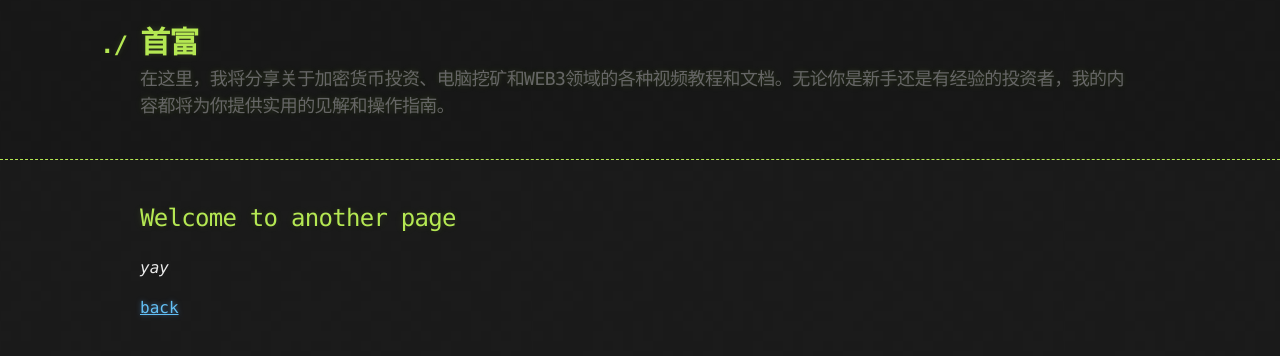
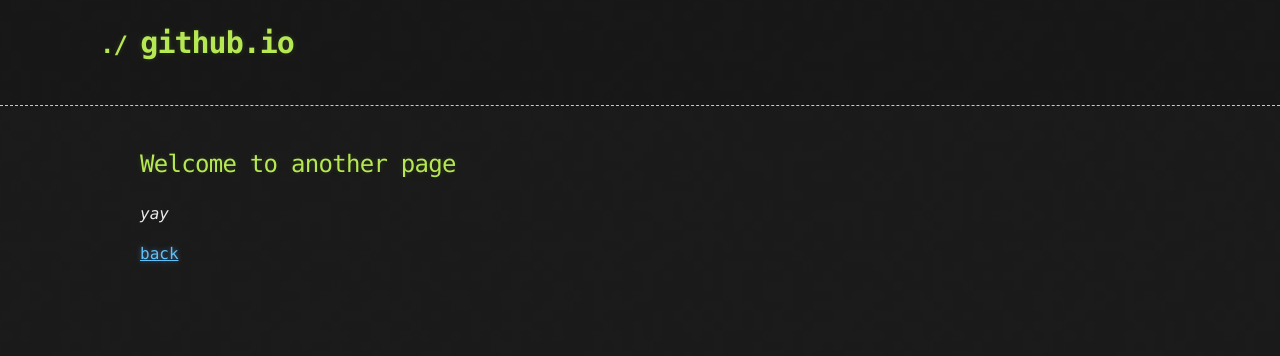
Before and after one commit to hugevip/github.io, a Jekyll site: the page built from another-page.md, in a window 1280 px wide. Shown: the top 356 px of the page. Built offline with Jekyll 4.4.1, drawn with Linux system fonts in a browser that asks for light colours; the repository's description, which GitHub fills in, is left out; our own code applies the rules of GitHub Pages for plain Markdown files.

Commit message:
Update _config.yml

```diff
--- a/_config.yml
+++ b/_config.yml
@@ -1,14 +1,3 @@
-# 站点信息
-title: "首富"
-description: "在这里，我将分享关于加密货币投资、电脑挖矿和WEB3领域的各种视频教程和文档。无论你是新手还是有经验的投资者，我的内容都将为你提供实用的见解和操作指南。"
-baseurl: "" # 如果你的博客有子目录，这里需要填写子目录的路径
-url: "https://hugevip.top" # 将这个替换为你博客的实际网址
-
-# 社交媒体链接
-social:
-  twitter: "https://twitter.com/huge2090"
-  youtube: "https://www.youtube.com/@shoufu"
-
 # 语言设置
 language: "zh"
 
```
